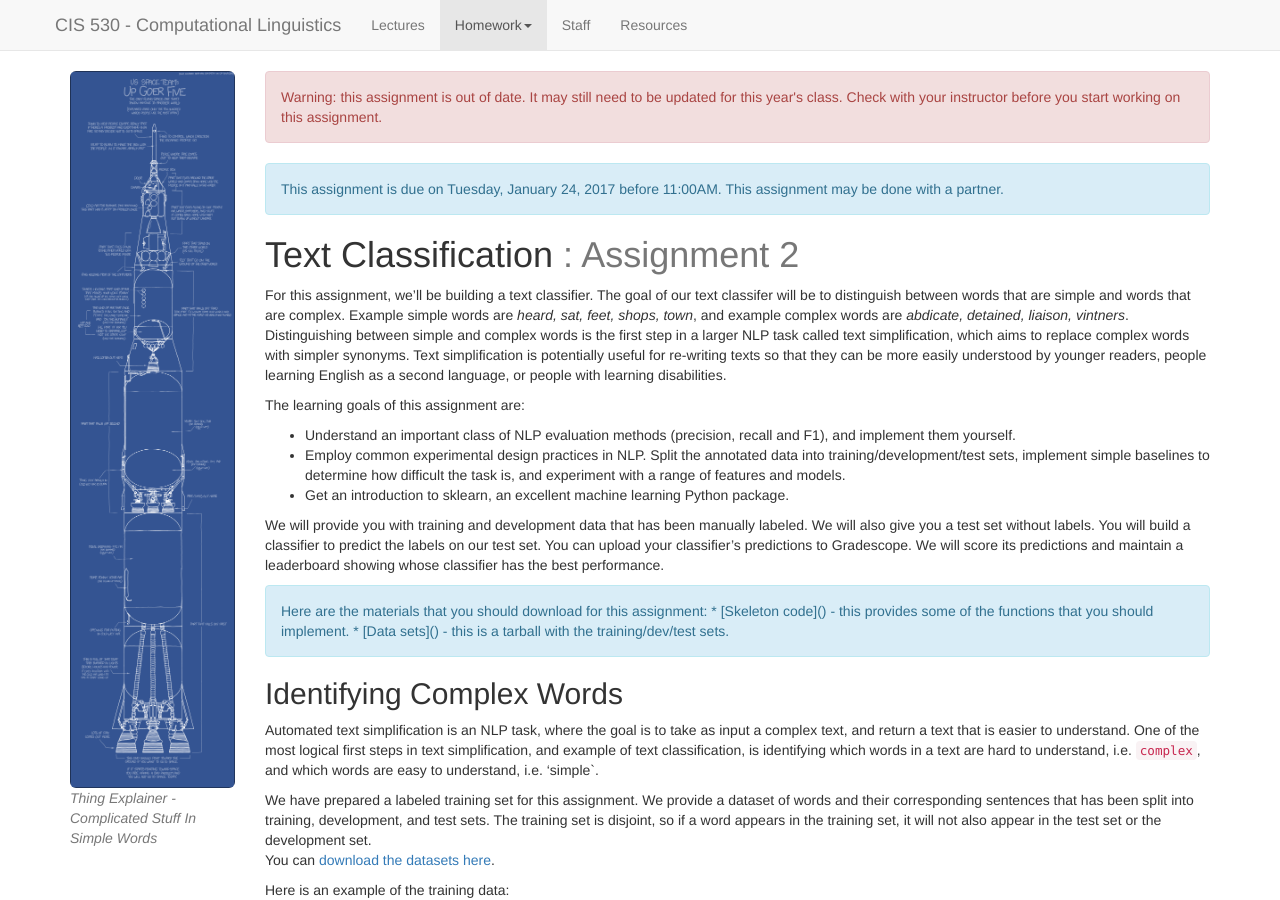
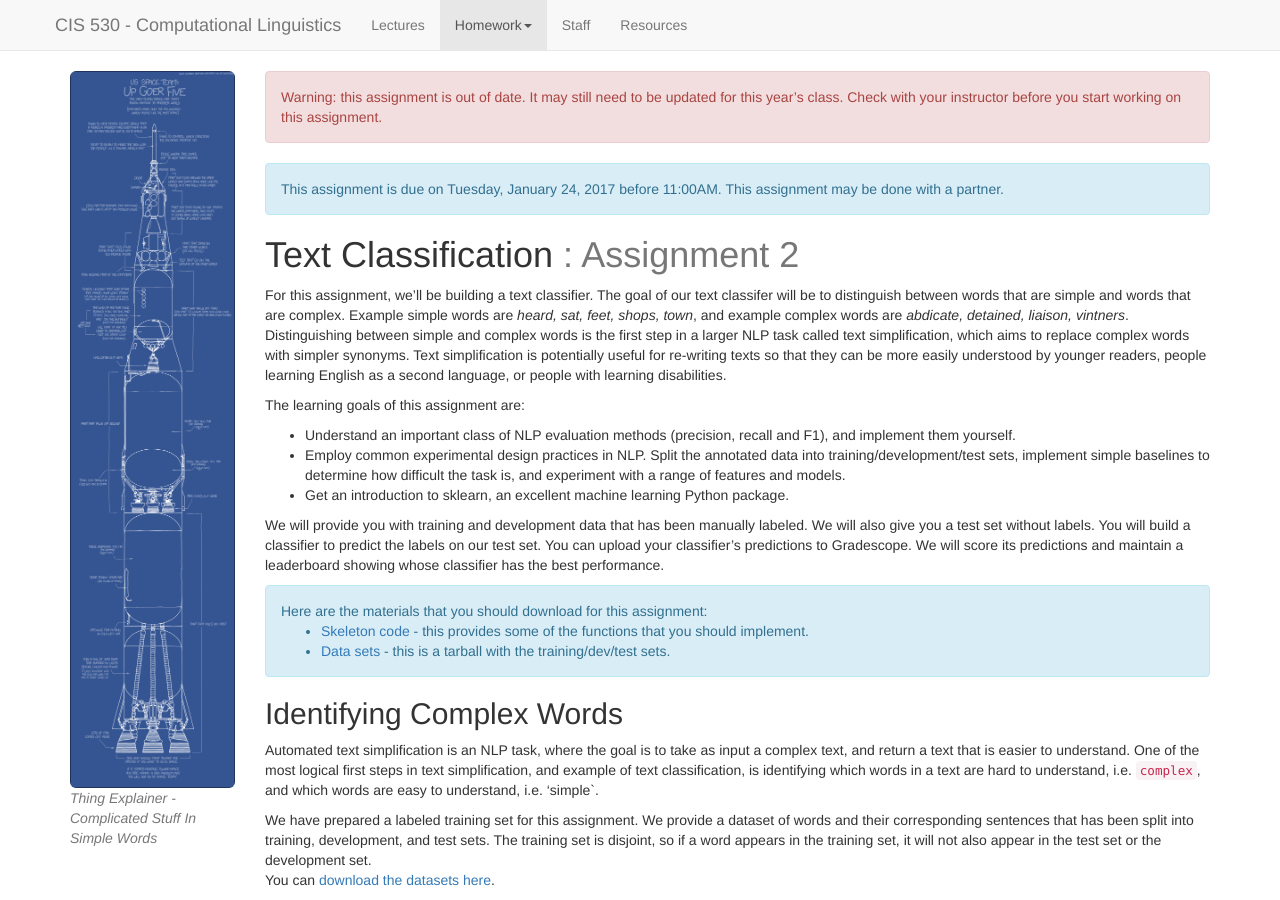
Before and after one commit to computational-linguistics-class/computational-linguistics-class.github.io, a Jekyll site: the page built from assignment2.md, in a window 1280 px wide and 900 px high. Built offline with Jekyll 4.4.1, drawn with Linux system fonts in a browser that asks for light colours; nearby versions of some CDN libraries; a script that is not in the unit is left out; some of the changed text lies outside the part shown.

Commit message:
Formatting fixes

```diff
--- a/assignment2.md
+++ b/assignment2.md
@@ -15,14 +15,14 @@
 {% capture this_year %}{{'now' | date: '%Y'}}{% endcapture %}
 {% capture due_year %}{{page.due_date | date: '%Y'}}{% endcapture %}
 {% if this_year != due_year %}
-<div class="alert alert-danger">
+<div class="alert alert-danger" markdown="1">
 Warning: this assignment is out of date.  It may still need to be updated for this year's class.  Check with your instructor before you start working on this assignment.
 </div>
 {% endif %}
 <!-- End of check whether the assignment is up to date -->
 
 
-<div class="alert alert-info">
+<div class="alert alert-info" markdown="1">
 This assignment is due on {{ page.due_date | date: "%A, %B %-d, %Y" }} before {{ page.due_date | date: "%I:%M%p" }}.   This assignment may be done with a partner.
 </div>
 
@@ -40,7 +40,7 @@
 We will provide you with training and development data that has been manually labeled.  We will also give you a test set without labels.  You will build a classifier to predict the labels on our test set.  You can upload your classifier's predictions to Gradescope.  We will score its predictions and maintain a leaderboard showing whose classifier has the best performance.
 
 
-<div class="alert alert-info">
+<div class="alert alert-info" markdown="1">
 Here are the materials that you should download for this assignment:
 * [Skeleton code]() - this provides some of the functions that you should implement.
 * [Data sets]() - this is a tarball with the training/dev/test sets.
@@ -120,7 +120,7 @@
 >>> from sklearn.naive_bayes import GaussianNB
 {% endhighlight %}
 
-You should fill in the function `naive_bayes(training_file, development_file, counts). This function will train a `Naive Bayes` classifier on the training data, and print your model's precision, recall, and f-score on the training data and the development data individually.
+You should fill in the function `naive_bayes(training_file, development_file, counts)`. This function will train a `Naive Bayes` classifier on the training data, and print your model's precision, recall, and f-score on the training data and the development data individually.
 
 In your write-up, please report the precision, recall, and f-score on the training and development data for your Naive Bayes classifier that uses word length and word frequency.
 
@@ -183,7 +183,7 @@
 Good luck, and have fun!
 
 
-<div class="alert alert-warning">
+<div class="alert alert-warning" markdown="1">
 Here are the deliverables that you will need to submit:
 * Your code. This should implement the skeleton files that we provide.  It should be written in Python 3.
 * Your model's output for the test set using only the provided training data.
```
